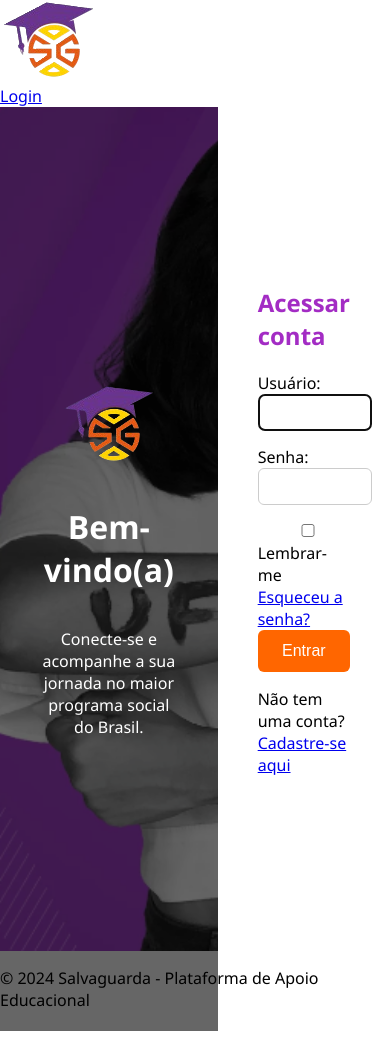
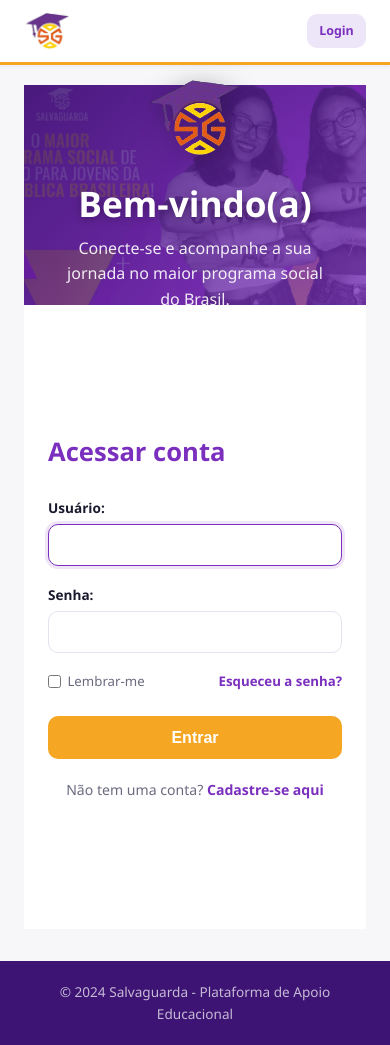
Before and after one commit to Alan-oliveir/salvaguarda-tutoria, a Django app: page /usuarios/login/ in a window 390 px wide. Run offline with Django 5.2, Linux system fonts and the light colour scheme.

Commit message:
feat: Refactor styles and enhance user interface
- Updated CSS styles for a cohesive visual identity based on the Salvaguarda program's color palette.
- Introduced new CSS variables for easier theme management and consistency across components.
- Enhanced layout and responsiveness for login, registration, and profile pages.
- Added new JavaScript functionality for toggling edit mode and handling password changes in the profile section.
- Created a dedicated logout confirmation page with improved user experience.
- Updated base HTML templates to include new CSS files for better organization.
- Refactored logout functionality in views to support confirmation page.

```diff
--- a/static/css/style.css
+++ /dev/null
@@ -1,101 +0,0 @@
-/* Reset básico */
-body, html {
-    margin: 0;
-    padding: 0;
-    font-family: 'Segoe UI', sans-serif;
-    height: 100%;
-}
-
-/* Layout dividido */
-.login-wrapper {
-    display: flex;
-    height: 100vh;
-}
-
-/* Lado esquerdo (imagem de fundo) */
-.login-left {
-    flex: 1.5;
-    background: url("../img/bg_image.png") no-repeat center center;
-    background-size: cover;
-    position: relative;
-}
-
-.login-overlay {
-    background: rgba(0, 0, 0, 0.6);
-    height: 100%;
-    color: #fff;
-    display: flex;
-    flex-direction: column;
-    justify-content: center;
-    align-items: center;
-    padding: 40px;
-    text-align: center;
-}
-
-.logo-sg {
-    max-width: 100px;
-    margin-bottom: 20px;
-}
-
-/* Lado direito (formulário) */
-.login-right {
-    flex: 1;
-    background-color: #fff;
-    display: flex;
-    justify-content: center;
-    align-items: center;
-}
-
-.login-form {
-    max-width: 350px;
-    width: 100%;
-    padding: 40px;
-    text-align: left;
-}
-
-.login-form h2 {
-    color: #a32cc4; /* roxo */
-    margin-bottom: 20px;
-}
-
-.form-group {
-    margin-bottom: 15px;
-}
-
-input {
-    width: 100%;
-    padding: 10px;
-    border-radius: 6px;
-    border: 1px solid #ccc;
-}
-
-button {
-    background-color: #ff6600; /* laranja */
-    color: white;
-    border: none;
-    padding: 12px;
-    width: 100%;
-    border-radius: 6px;
-    font-size: 16px;
-    cursor: pointer;
-    transition: background 0.3s ease;
-}
-
-button:hover {
-    background-color: #a32cc4; /* roxo ao passar o mouse */
-}
-
-.painel-container {
-    max-width: 600px;
-    margin: 80px auto;
-    padding: 40px;
-    background-color: #fff;
-    border-radius: 12px;
-    text-align: center;
-    box-shadow: 0 0 20px rgba(163, 44, 196, 0.3);
-}
-
-.logo-painel {
-    max-width: 80px;
-    margin-bottom: 20px;
-}
--- a/usuarios/templates/usuarios/base.html
+++ b/usuarios/templates/usuarios/base.html
@@ -5,8 +5,9 @@
 <head>
     <meta charset="UTF-8">
     <title>{% block title %}Salvaguarda{% endblock %}</title>
-    <link rel="stylesheet" href="{% static 'css/style.css' %}">
     <meta name="viewport" content="width=device-width, initial-scale=1.0">
+    <link rel="stylesheet" href="{% static 'css/base.css' %}">
+    <link rel="stylesheet" href="{% static 'css/forms.css' %}">
     {% block extra_head %}{% endblock %}
 </head>
 <body>
@@ -20,7 +21,10 @@
                     <span class="user-greeting">Olá, {{ user.first_name|default:user.username }}!</span>
                     <a href="{% url 'usuarios:painel_inicial' %}" class="btn">Painel</a>
                     <a href="{% url 'usuarios:perfil_usuario' %}" class="btn">Perfil</a>
-                    <a href="{% url 'usuarios:logout' %}" class="btn btn-logout">Sair</a>
+                    <form method="post" action="{% url 'usuarios:logout' %}" class="inline-form">
+                        {% csrf_token %}
+                        <button type="submit" class="btn btn-logout">Sair</button>
+                    </form>
                 {% else %}
                     <a href="{% url 'usuarios:login' %}" class="btn">Login</a>
                 {% endif %}
--- a/usuarios/templates/usuarios/login.html
+++ b/usuarios/templates/usuarios/login.html
@@ -1,12 +1,17 @@
 {% extends 'usuarios/base.html' %}
+{% load static %}
 
 {% block title %}Login{% endblock %}
+
+{% block extra_head %}
+<link rel="stylesheet" href="{% static 'css/auth.css' %}">
+{% endblock %}
 
 {% block content %}
 <div class="login-wrapper">
     <div class="login-left">
         <div class="login-overlay">
-            <img src="/static/img/logo.png" alt="Logo Salvaguarda" class="logo-sg">
+            <img src="{% static 'img/logo.png' %}" alt="Logo Salvaguarda" class="logo-sg">
             <h1>Bem-vindo(a)</h1>
             <p>Conecte-se e acompanhe a sua jornada no maior programa social do Brasil.</p>
         </div>
--- a/usuarios/templates/usuarios/painel_inicial.html
+++ b/usuarios/templates/usuarios/painel_inicial.html
@@ -1,6 +1,11 @@
 {% extends 'usuarios/base.html' %}
+{% load static %}
 
 {% block title %}Painel Inicial{% endblock %}
+
+{% block extra_head %}
+<link rel="stylesheet" href="{% static 'css/dashboard.css' %}">
+{% endblock %}
 
 {% block content %}
 <div class="page-header">
--- a/usuarios/templates/usuarios/registro.html
+++ b/usuarios/templates/usuarios/registro.html
@@ -2,6 +2,10 @@
 {% load static %}
 
 {% block title %}Cadastro{% endblock %}
+
+{% block extra_head %}
+<link rel="stylesheet" href="{% static 'css/auth.css' %}">
+{% endblock %}
 
 {% block content %}
 <div class="login-wrapper">
--- a/usuarios/views.py
+++ b/usuarios/views.py
@@ -24,11 +24,17 @@
 
 
 class CustomLogoutView(LogoutView):
+    template_name = 'usuarios/logout.html'
     next_page = reverse_lazy('usuarios:login')
+    http_method_names = ['get', 'post']
 
-    def dispatch(self, request, *args, **kwargs):
+    def get(self, request, *args, **kwargs):
+        """Mostra a página de confirmação de logout"""
+        return self.render_to_response({})
+
+    def post(self, request, *args, **kwargs):
         messages.success(request, 'Logout realizado com sucesso!')
-        return super().dispatch(request, *args, **kwargs)
+        return super().post(request, *args, **kwargs)
 
 
 class RegistroView(CreateView):
```
Also changed, not shown: static/js/perfil.js (added, +20 -0 lines), usuarios/templates/usuarios/logout.html (added, +25 -0 lines), usuarios/templates/usuarios/perfil.html (+8 -16 lines), 1 other file.
